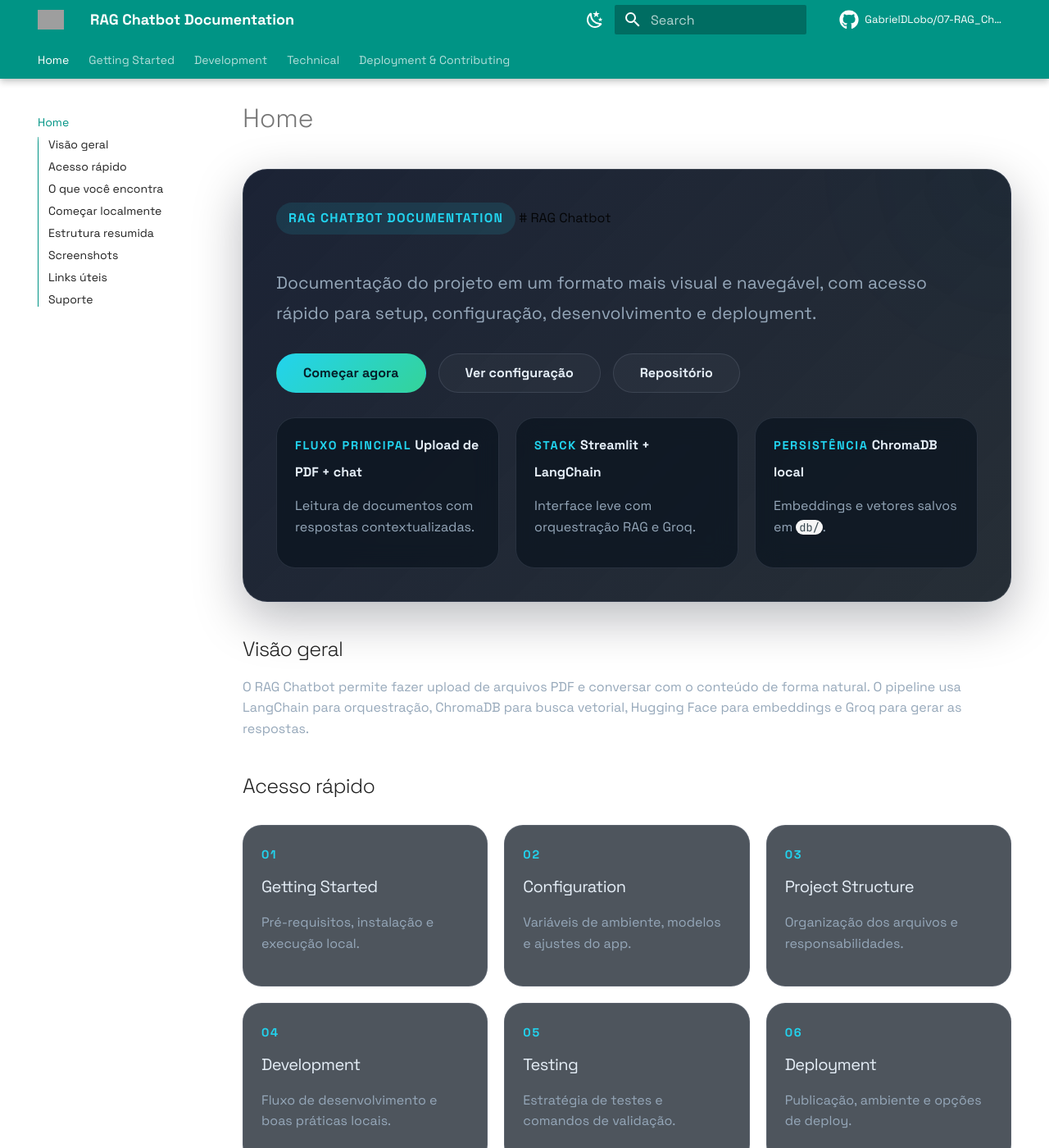
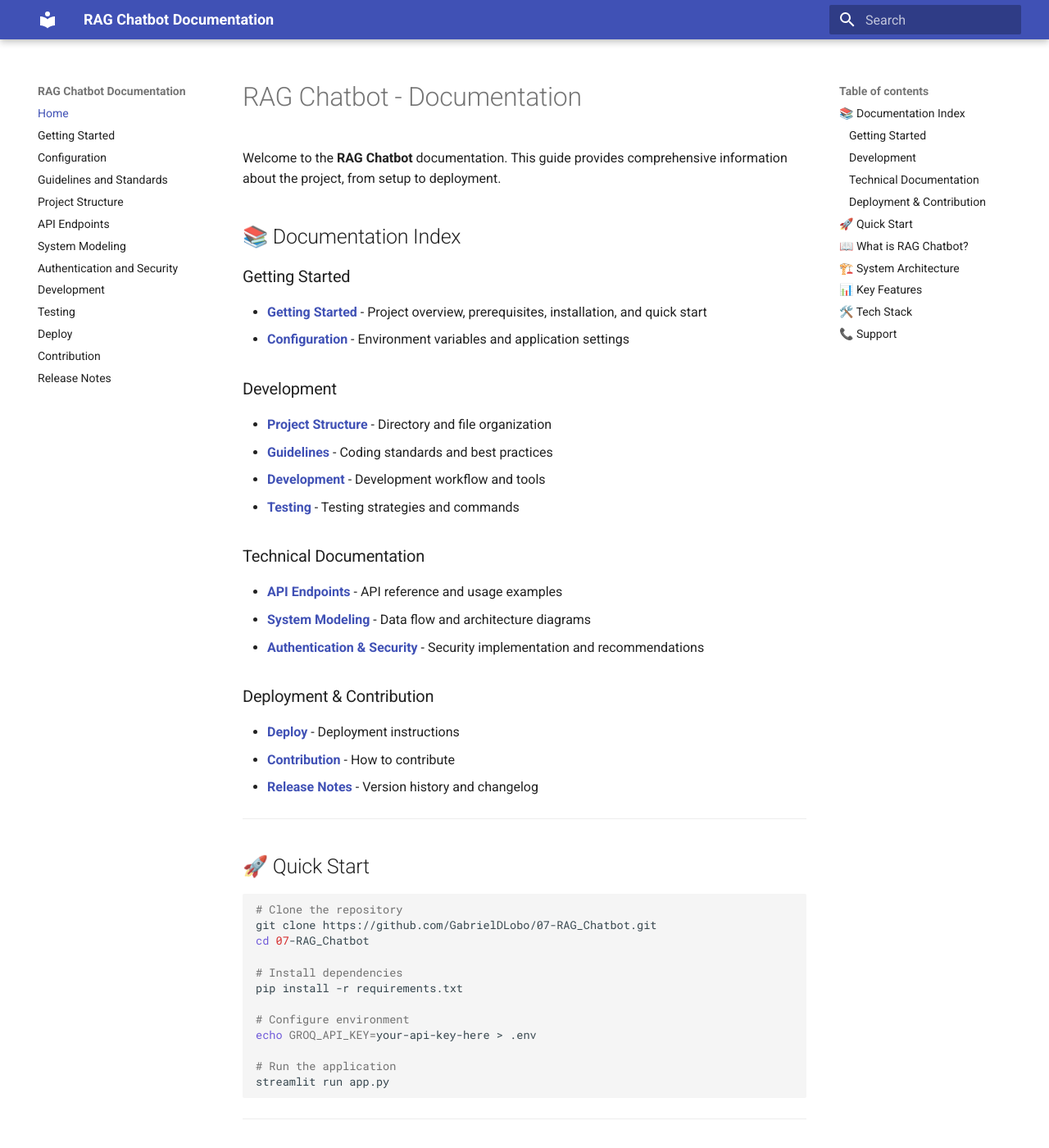
Before and after one commit to GabrielDLobo/07-RAG_Chatbot, an MkDocs documentation site: the page built from docs/index.md, in a window 1280 px wide and 1400 px high. Shown: the whole window at 82% size. Built offline with MkDocs 1.6.1 and Material for MkDocs 9.7.7, drawn with Linux system fonts in a browser that asks for light colours; comment, search, counter and statistics services are not loaded; some of the changed text lies outside the part shown; grey boxes are pictures that could not be loaded.

Commit message:
commit update docs

````diff
--- a/docs/index.md
+++ b/docs/index.md
@@ -1,136 +1,114 @@
-<div class="hero-shell">
+# RAG Chatbot - Documentation
 
-<div class="hero-badge">RAG Chatbot Documentation</div>
+Welcome to the **RAG Chatbot** documentation. This guide provides comprehensive information about the project, from setup to deployment.
 
-# RAG Chatbot
+## 📚 Documentation Index
 
-<p class="hero-lead">Documentação do projeto em um formato mais visual e navegável, com acesso rápido para setup, configuração, desenvolvimento e deployment.</p>
+### Getting Started
+- [**Getting Started**](getting-started.md) - Project overview, prerequisites, installation, and quick start
+- [**Configuration**](configuration.md) - Environment variables and application settings
 
-<div class="hero-actions">
-    <a class="md-button md-button--primary" href="getting-started/">Começar agora</a>
-    <a class="md-button" href="configuration/">Ver configuração</a>
-    <a class="md-button" href="https://github.com/GabrielDLobo/07-RAG_Chatbot" target="_blank" rel="noopener noreferrer">Repositório</a>
-</div>
+### Development
+- [**Project Structure**](project-structure.md) - Directory and file organization
+- [**Guidelines**](guidelines.md) - Coding standards and best practices
+- [**Development**](development.md) - Development workflow and tools
+- [**Testing**](testing.md) - Testing strategies and commands
 
-<div class="hero-metrics">
-    <div class="metric-card">
-        <span class="metric-label">Fluxo principal</span>
-        <strong>Upload de PDF + chat</strong>
-        <p>Leitura de documentos com respostas contextualizadas.</p>
-    </div>
-    <div class="metric-card">
-        <span class="metric-label">Stack</span>
-        <strong>Streamlit + LangChain</strong>
-        <p>Interface leve com orquestração RAG e Groq.</p>
-    </div>
-    <div class="metric-card">
-        <span class="metric-label">Persistência</span>
-        <strong>ChromaDB local</strong>
-        <p>Embeddings e vetores salvos em <code>db/</code>.</p>
-    </div>
-</div>
+### Technical Documentation
+- [**API Endpoints**](api-endpoints.md) - API reference and usage examples
+- [**System Modeling**](system-modeling.md) - Data flow and architecture diagrams
+- [**Authentication & Security**](authentication-security.md) - Security implementation and recommendations
 
-</div>
+### Deployment & Contribution
+- [**Deploy**](deployment.md) - Deployment instructions
+- [**Contribution**](contributing.md) - How to contribute
+- [**Release Notes**](release-notes.md) - Version history and changelog
 
-## Visão geral
+---
 
-O RAG Chatbot permite fazer upload de arquivos PDF e conversar com o conteúdo de forma natural. O pipeline usa LangChain para orquestração, ChromaDB para busca vetorial, Hugging Face para embeddings e Groq para gerar as respostas.
-
-## Acesso rápido
-
-<div class="doc-grid">
-    <a class="doc-card" href="getting-started/">
-        <span class="doc-card-eyebrow">01</span>
-        <h3>Getting Started</h3>
-        <p>Pré-requisitos, instalação e execução local.</p>
-    </a>
-    <a class="doc-card" href="configuration/">
-        <span class="doc-card-eyebrow">02</span>
-        <h3>Configuration</h3>
-        <p>Variáveis de ambiente, modelos e ajustes do app.</p>
-    </a>
-    <a class="doc-card" href="project-structure/">
-        <span class="doc-card-eyebrow">03</span>
-        <h3>Project Structure</h3>
-        <p>Organização dos arquivos e responsabilidades.</p>
-    </a>
-    <a class="doc-card" href="development/">
-        <span class="doc-card-eyebrow">04</span>
-        <h3>Development</h3>
-        <p>Fluxo de desenvolvimento e boas práticas locais.</p>
-    </a>
-    <a class="doc-card" href="testing/">
-        <span class="doc-card-eyebrow">05</span>
-        <h3>Testing</h3>
-        <p>Estratégia de testes e comandos de validação.</p>
-    </a>
-    <a class="doc-card" href="deployment/">
-        <span class="doc-card-eyebrow">06</span>
-        <h3>Deployment</h3>
-        <p>Publicação, ambiente e opções de deploy.</p>
-    </a>
-</div>
-
-## O que você encontra
-
-<div class="feature-grid">
-    <div class="feature-card">
-        <h3>Documentação modular</h3>
-        <p>Cada assunto está separado em páginas próprias, com navegação rápida entre setup, configuração, arquitetura e testes.</p>
-    </div>
-    <div class="feature-card">
-        <h3>Experiência orientada ao uso</h3>
-        <p>O conteúdo foi reorganizado para funcionar como ponto de entrada principal do projeto, não apenas como referência técnica.</p>
-    </div>
-    <div class="feature-card">
-        <h3>Links externos para o site publicado</h3>
-        <p>Os atalhos principais apontam para a documentação hospedada em GitHub Pages, abrindo em nova aba quando necessário.</p>
-    </div>
-</div>
-
-## Começar localmente
+## 🚀 Quick Start
 
 ```bash
+# Clone the repository
 git clone https://github.com/GabrielDLobo/07-RAG_Chatbot.git
 cd 07-RAG_Chatbot
-python -m venv venv
-venv\Scripts\activate
+
+# Install dependencies
 pip install -r requirements.txt
+
+# Configure environment
+echo GROQ_API_KEY=your-api-key-here > .env
+
+# Run the application
 streamlit run app.py
 ```
 
-## Estrutura resumida
+---
 
-| Seção | Descrição |
-|-------|-----------|
-| Getting Started | Setup inicial, pré-requisitos e execução |
-| Configuration | Variáveis e comportamento do aplicativo |
-| Guidelines | Padrões de código e documentação |
-| Project Structure | Mapa do repositório |
-| API Endpoints | Interface técnica e uso interno |
-| System Modeling | Fluxo e arquitetura do sistema |
-| Authentication & Security | Regras de acesso e proteção |
-| Development | Rotina de desenvolvimento |
-| Testing | Validação e cobertura |
-| Deployment | Publicação em produção |
-| Contributing | Processo de contribuição |
-| Release Notes | Histórico de versões |
+## 📖 What is RAG Chatbot?
 
-## Screenshots
+The **RAG Chatbot** is a Streamlit-based application that allows users to upload PDF files and chat with document content.
 
-| Upload Interface | Chat Interface |
-|------------------|----------------|
-| ![Upload Interface](images/1.png) | ![Chat Interface 1](images/2.png) |
-| ![Chat Interface 2](images/3.png) | ![Chat Interface 3](images/4.png) |
+It combines retrieval and generation to provide grounded answers:
 
-## Links úteis
+- ✅ **PDF Upload** - Upload one or multiple files
+- ✅ **Document Chunking** - Automatic chunk creation
+- ✅ **Vector Search** - Semantic retrieval with ChromaDB
+- ✅ **Conversational Interface** - Natural language Q&A
+- ✅ **LLM Responses** - Powered by Groq models
+- ✅ **Persistent Storage** - Local vector persistence in `db/`
 
-- [GitHub Repository](https://github.com/GabrielDLobo/07-RAG_Chatbot)
-- [LangChain Documentation](https://python.langchain.com/)
-- [Streamlit Documentation](https://docs.streamlit.io/)
-- [Groq API](https://console.groq.com/)
-- [ChromaDB Documentation](https://docs.trychroma.com/)
+---
 
-## Suporte
+## 🏗️ System Architecture
 
-Para dúvidas, problemas ou sugestões, consulte o repositório do projeto.
+```mermaid
+graph TB
+        User[User] --> Streamlit[Streamlit UI]
+        Streamlit --> LangChain[LangChain RAG Pipeline]
+        LangChain --> ChromaDB[(ChromaDB Vector Store)]
+        LangChain --> Groq[Groq LLM API]
+        PDF[PDF Files] --> PyPDF[PyPDF Loader]
+        PyPDF --> TextSplitter[Text Splitter]
+        TextSplitter --> Embeddings[HuggingFace Embeddings]
+        Embeddings --> ChromaDB
+```
+
+---
+
+## 📊 Key Features
+
+| Feature | Description |
+|---------|-------------|
+| **PDF Ingestion** | Upload and parse PDF documents for indexing |
+| **Semantic Retrieval** | Retrieve relevant chunks from vector store |
+| **Context-Aware Answers** | Generate responses grounded in retrieved context |
+| **Chat History** | Multi-turn conversation in Streamlit chat interface |
+| **Groq Models** | Model selection through sidebar |
+| **Local Persistence** | Saved vector database in `db/` directory |
+
+---
+
+## 🛠️ Tech Stack
+
+| Layer | Technology |
+|-------|------------|
+| **Application** | Python 3.11, Streamlit |
+| **RAG Orchestration** | LangChain |
+| **Vector Database** | ChromaDB |
+| **Embeddings** | Hugging Face Embeddings |
+| **LLM** | Groq |
+| **PDF Processing** | PyPDF |
+| **Documentation** | MkDocs Material |
+
+---
+
+## 📞 Support
+
+For issues, questions, or contributions, please refer to the [Contribution Guide](contributing.md).
+
+---
+
+**Version**: 1.0.0
+**Last Updated**: April 2026
+**License**: MIT
--- a/docs/javascripts/extra.js
+++ /dev/null
@@ -1,10 +0,0 @@
-window.addEventListener('DOMContentLoaded', () => {
-  const externalLinks = document.querySelectorAll('a[href^="http"]');
-
-  externalLinks.forEach((link) => {
-    if (!link.hasAttribute('target')) {
-      link.setAttribute('target', '_blank');
-      link.setAttribute('rel', 'noopener noreferrer');
-    }
-  });
-});
--- a/docs/stylesheets/extra.css
+++ /dev/null
@@ -1,211 +0,0 @@
-:root {
-  --rag-bg-start: #06131f;
-  --rag-bg-end: #0f1f2e;
-  --rag-surface: rgba(10, 20, 31, 0.72);
-  --rag-surface-strong: rgba(12, 28, 41, 0.92);
-  --rag-border: rgba(148, 163, 184, 0.18);
-  --rag-accent: #22d3ee;
-  --rag-accent-strong: #34d399;
-  --rag-text: #e5eef7;
-  --rag-muted: #96a8ba;
-}
-
-[data-md-color-scheme="slate"] body,
-[data-md-color-scheme="default"] body {
-  background:
-    radial-gradient(circle at top left, rgba(34, 211, 238, 0.18), transparent 34%),
-    radial-gradient(circle at top right, rgba(52, 211, 153, 0.12), transparent 28%),
-    linear-gradient(160deg, var(--rag-bg-start), var(--rag-bg-end));
-}
-
-.md-main__inner {
-  margin-top: 1rem;
-}
-
-.md-content__inner {
-  padding-top: 0;
-}
-
-.hero-shell {
-  padding: 2rem;
-  margin-bottom: 2rem;
-  border: 1px solid var(--rag-border);
-  border-radius: 1.5rem;
-  background:
-    linear-gradient(135deg, rgba(15, 23, 42, 0.95), rgba(8, 17, 26, 0.88)),
-    radial-gradient(circle at top right, rgba(34, 211, 238, 0.18), transparent 24%);
-  box-shadow: 0 20px 60px rgba(2, 6, 23, 0.28);
-}
-
-.hero-badge {
-  display: inline-flex;
-  align-items: center;
-  gap: 0.5rem;
-  margin-bottom: 1rem;
-  padding: 0.35rem 0.75rem;
-  border-radius: 999px;
-  background: rgba(34, 211, 238, 0.12);
-  color: var(--rag-accent);
-  font-size: 0.78rem;
-  font-weight: 700;
-  letter-spacing: 0.08em;
-  text-transform: uppercase;
-}
-
-.hero-shell h1 {
-  margin: 0;
-  font-size: clamp(2.4rem, 5vw, 4.4rem);
-  line-height: 0.96;
-  letter-spacing: -0.05em;
-}
-
-.hero-lead {
-  max-width: 60rem;
-  margin: 1rem 0 0;
-  color: var(--rag-text);
-  font-size: 1.05rem;
-  line-height: 1.8;
-}
-
-.hero-actions {
-  display: flex;
-  flex-wrap: wrap;
-  gap: 0.75rem;
-  margin-top: 1.5rem;
-}
-
-.hero-actions .md-button {
-  border-radius: 999px;
-  border: 1px solid var(--rag-border);
-  background: rgba(255, 255, 255, 0.03);
-  color: var(--rag-text);
-}
-
-.hero-actions .md-button--primary {
-  background: linear-gradient(135deg, var(--rag-accent), var(--rag-accent-strong));
-  color: #05202a;
-  border-color: transparent;
-}
-
-.hero-metrics,
-.doc-grid,
-.feature-grid {
-  display: grid;
-  gap: 1rem;
-  margin-top: 1.5rem;
-}
-
-.hero-metrics {
-  grid-template-columns: repeat(auto-fit, minmax(180px, 1fr));
-}
-
-.metric-card,
-.feature-card,
-.doc-card {
-  border: 1px solid var(--rag-border);
-  border-radius: 1.15rem;
-  background: var(--rag-surface);
-  backdrop-filter: blur(14px);
-}
-
-.metric-card {
-  padding: 1rem 1.1rem;
-}
-
-.metric-card .metric-label,
-.doc-card-eyebrow {
-  display: inline-flex;
-  align-items: center;
-  margin-bottom: 0.4rem;
-  color: var(--rag-accent);
-  font-size: 0.72rem;
-  font-weight: 700;
-  letter-spacing: 0.12em;
-  text-transform: uppercase;
-}
-
-.metric-card strong,
-.feature-card h3,
-.doc-card h3 {
-  color: var(--rag-text);
-}
-
-.metric-card p,
-.feature-card p,
-.doc-card p,
-.md-typeset p,
-.md-typeset li {
-  color: var(--rag-muted);
-}
-
-.doc-grid {
-  grid-template-columns: repeat(auto-fit, minmax(220px, 1fr));
-}
-
-.doc-card {
-  display: block;
-  padding: 1.1rem;
-  color: inherit;
-  text-decoration: none;
-  transition: transform 180ms ease, border-color 180ms ease, box-shadow 180ms ease;
-}
-
-.doc-card:hover {
-  transform: translateY(-3px);
-  border-color: rgba(34, 211, 238, 0.45);
-  box-shadow: 0 18px 40px rgba(2, 6, 23, 0.24);
-}
-
-.feature-grid {
-  grid-template-columns: repeat(auto-fit, minmax(230px, 1fr));
-}
-
-.feature-card {
-  padding: 1.2rem;
-}
-
-.feature-card h3,
-.doc-card h3 {
-  margin-top: 0.2rem;
-  margin-bottom: 0.5rem;
-}
-
-.md-typeset table {
-  border: 1px solid var(--rag-border);
-  border-radius: 0.9rem;
-  overflow: hidden;
-  background: rgba(8, 15, 24, 0.65);
-}
-
-.md-typeset table th {
-  background: rgba(34, 211, 238, 0.08);
-}
-
-.md-typeset table td,
-.md-typeset table th {
-  border-color: rgba(148, 163, 184, 0.12);
-}
-
-.md-typeset code,
-.md-typeset pre > code {
-  border-radius: 0.6rem;
-}
-
-.md-typeset a {
-  color: #7dd3fc;
-}
-
-.md-typeset h2,
-.md-typeset h3 {
-  letter-spacing: -0.03em;
-}
-
-@media screen and (max-width: 767px) {
-  .hero-shell {
-    padding: 1.25rem;
-  }
-
-  .hero-shell h1 {
-    font-size: 2.2rem;
-  }
-}
--- a/mkdocs.yml
+++ b/mkdocs.yml
@@ -1,72 +1,18 @@
 site_name: RAG Chatbot Documentation
 site_description: Retrieval-Augmented Generation Chatbot - Upload PDFs and chat with their content
-site_author: Gabriel DLobo
-repo_url: https://github.com/GabrielDLobo/07-RAG_Chatbot
-repo_name: GabrielDLobo/07-RAG_Chatbot
+site_author: GabrielDLobo
+
 docs_dir: docs
-site_dir: site
-copyright: Copyright &copy; 2026 RAG Chatbot
 
 theme:
   name: material
-  logo: images/logo.png
-  favicon: images/favicon.png
   palette:
-    - scheme: default
-      primary: teal
-      accent: cyan
-      toggle:
-        icon: material/weather-night
-        name: Switch to dark mode
-    - scheme: slate
-      primary: teal
-      accent: cyan
-      toggle:
-        icon: material/weather-sunny
-        name: Switch to light mode
+    primary: navy blue
   font:
-    text: Space Grotesk
-    code: JetBrains Mono
-  icon:
-    repo: fontawesome/brands/github
-    admonition:
-      note: fontawesome/solid/note-sticky
-      abstract: fontawesome/solid/book
-      info: fontawesome/solid/circle-info
-      tip: fontawesome/solid/lightbulb
-      success: fontawesome/solid/circle-check
-      question: fontawesome/solid/circle-question
-      warning: fontawesome/solid/triangle-exclamation
-      failure: fontawesome/solid/circle-xmark
-      danger: fontawesome/solid/skull
-      bug: fontawesome/solid/bug
-      example: fontawesome/solid/flask
-      quote: fontawesome/solid/quote-left
-  features:
-    - navigation.instant
-    - navigation.instant.prefetch
-    - navigation.instant.progress
-    - navigation.tracking
-    - navigation.tabs
-    - navigation.tabs.sticky
-    - navigation.sections
-    - navigation.expand
-    - navigation.indexes
-    - navigation.path
-    - toc.follow
-    - toc.integrate
-    - content.tabs.link
-    - content.code.copy
-    - content.code.select
-    - content.code.annotate
-    - search.highlight
-    - search.share
+    text: Roboto
 
 plugins:
-  - search:
-      lang: en
-  - minify:
-      minify_html: true
+  - search
 
 markdown_extensions:
   - abbr
@@ -118,38 +64,15 @@
 
 nav:
   - Home: index.md
-  - Getting Started:
-    - Overview: getting-started.md
-    - Configuration: configuration.md
-  - Development:
-    - Project Structure: project-structure.md
-    - Guidelines: guidelines.md
-    - Development: development.md
-    - Testing: testing.md
-  - Technical:
-    - API Endpoints: api-endpoints.md
-    - System Modeling: system-modeling.md
-    - Authentication & Security: authentication-security.md
-  - Deployment & Contributing:
-    - Deployment: deployment.md
-    - Contributing: contributing.md
-    - Release Notes: release-notes.md
-
-extra:
-  social:
-    - icon: fontawesome/brands/github
-      link: https://github.com/GabrielDLobo
-      name: GitHub
-    - icon: fontawesome/brands/linkedin
-      link: https://linkedin.com/in/gabriel-dlobo
-      name: LinkedIn
-  analytics:
-    provider: google
-    property: G-XXXXXXXXXX
-
-extra_css:
-  - stylesheets/extra.css
-
-extra_javascript:
-  - javascripts/extra.js
-  - https://cdn.jsdelivr.net/npm/mathjax@3/es5/tex-mml-chtml.js
+  - Getting Started: getting-started.md
+  - Configuration: configuration.md
+  - Guidelines and Standards: guidelines.md
+  - Project Structure: project-structure.md
+  - API Endpoints: api-endpoints.md
+  - System Modeling: system-modeling.md
+  - Authentication and Security: authentication-security.md
+  - Development: development.md
+  - Testing: testing.md
+  - Deploy: deployment.md
+  - Contribution: contributing.md
+  - Release Notes: release-notes.md
````
